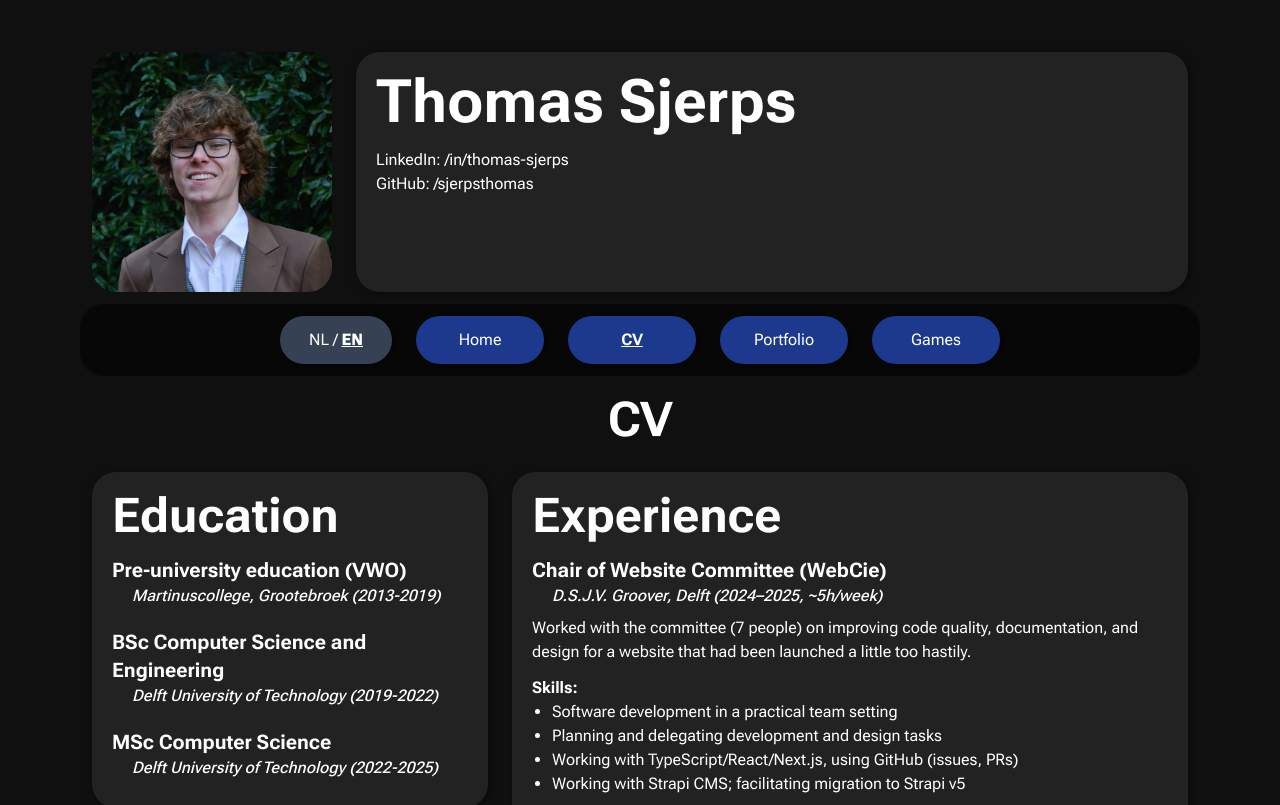
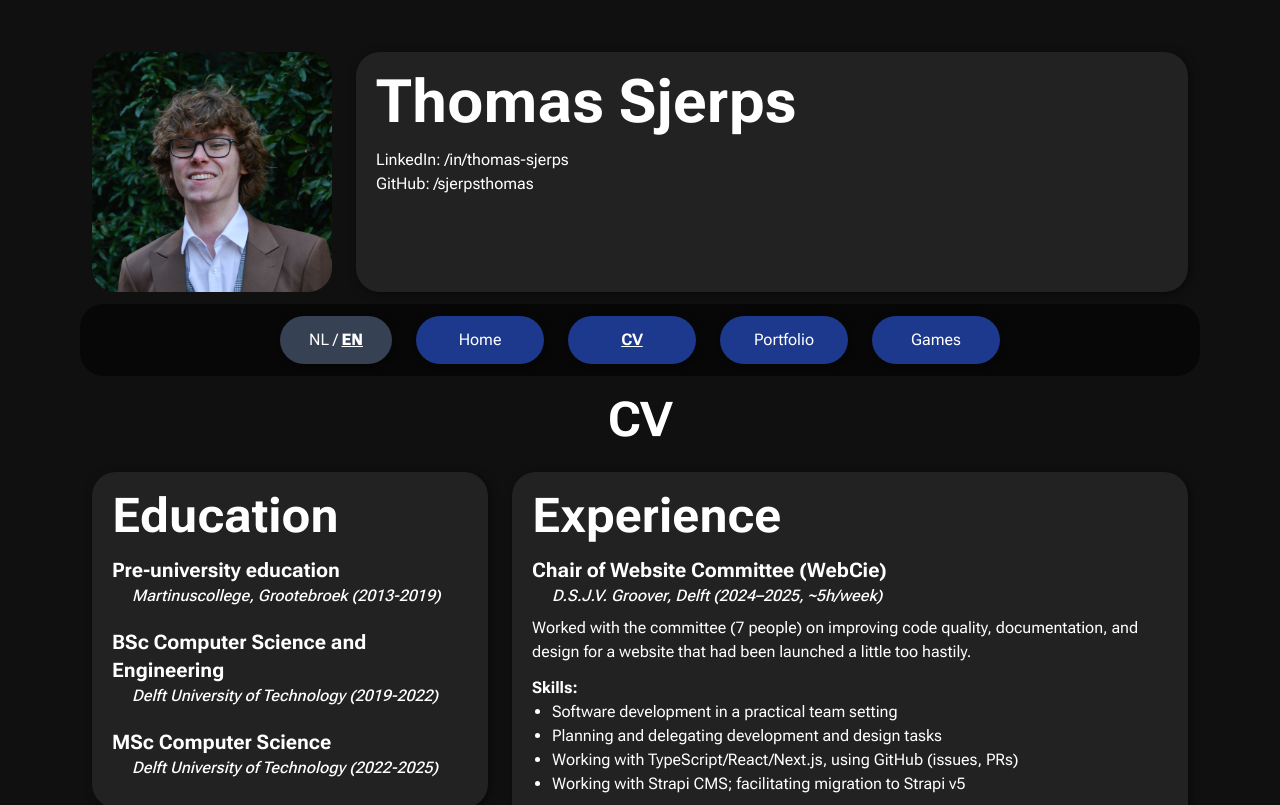
Before and after one commit to sjerpsthomas/website, a Next.js app: page /en/cv in a window 1280 px wide. Shown: the top 805 px of the page. Built offline with nearby package versions, Linux system fonts and the light colour scheme.

Commit message:
Make English CV fit single page

```diff
--- a/src/app/[locale]/cv/EducationBlock.tsx
+++ b/src/app/[locale]/cv/EducationBlock.tsx
@@ -27,7 +27,7 @@ const D = {
     title: "Education",
     educations: [
       {
-        title: "Pre-university education (VWO)",
+        title: "Pre-university education",
         location: "Martinuscollege, Grootebroek",
         timespan: "2013-2019",
       },
```
